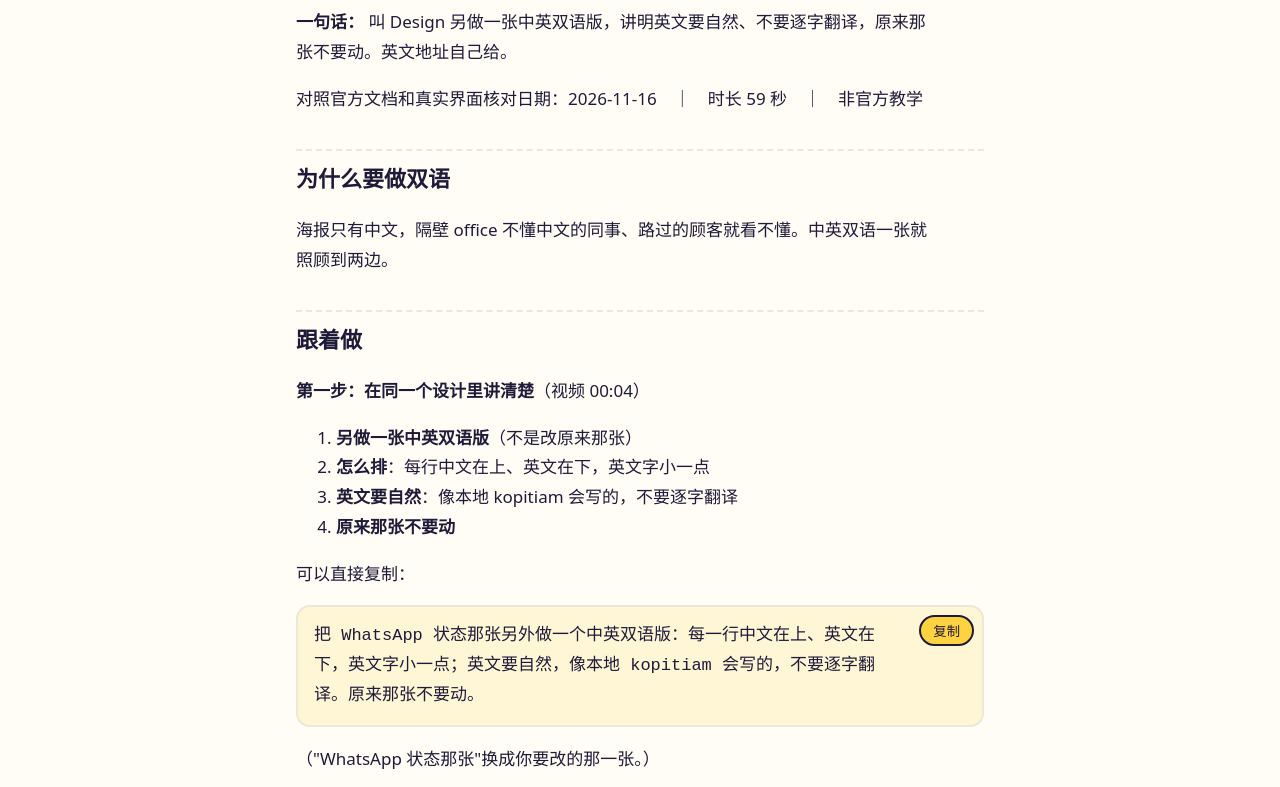
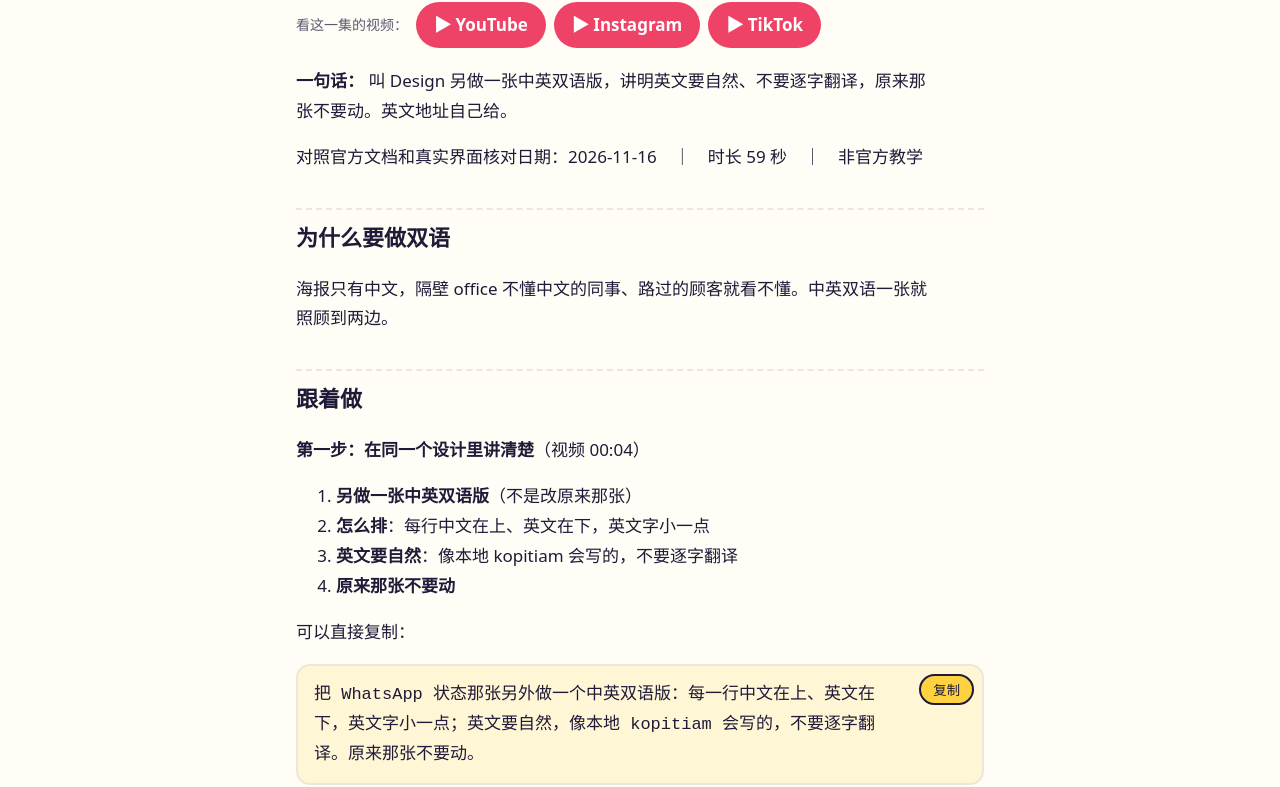
Before and after one commit to kopizai/kopizai.github.io, a plain HTML site: page ep/009/index.html in a window 1280 px wide. Shown: the part 153-940 px from the top of the page. Drawn offline with Linux system fonts and the light colour scheme.

Commit message:
第 9 集：加上看视频按钮

```diff
--- a/ep/009/index.html
+++ b/ep/009/index.html
@@ -52,7 +52,7 @@ footer .in { padding-block: 18px 28px; color: var(--muted); font-size: 14px; }
 <div class="top"><div class="in"><a href="../../index.html"><img src="../../assets/logo.png" alt="KopizAI - Kopi仔"></a><a class="home" href="../../index.html">全部集数</a></div></div>
 <main>
 <h1>第 9 集 · 同一张海报，一句话改成中英双语</h1>
-
+<div class="watches"><span class="meta">看这一集的视频：</span><a class="watch" href="https://youtube.com/shorts/dYLYcXWFDxc" target="_blank" rel="noopener">▶ YouTube</a><a class="watch" href="https://www.instagram.com/reel/Df2dtB8vqQj/" target="_blank" rel="noopener">▶ Instagram</a><a class="watch" href="https://www.tiktok.com/@kopizai_ai/video/7709193421923028242" target="_blank" rel="noopener">▶ TikTok</a></div>
 <p><strong>一句话：</strong> 叫 Design 另做一张中英双语版，讲明英文要自然、不要逐字翻译，原来那张不要动。英文地址自己给。</p>
 <p>对照官方文档和真实界面核对日期：2026-11-16　｜　时长 59 秒　｜　非官方教学</p>
 <h2>为什么要做双语</h2>
```
